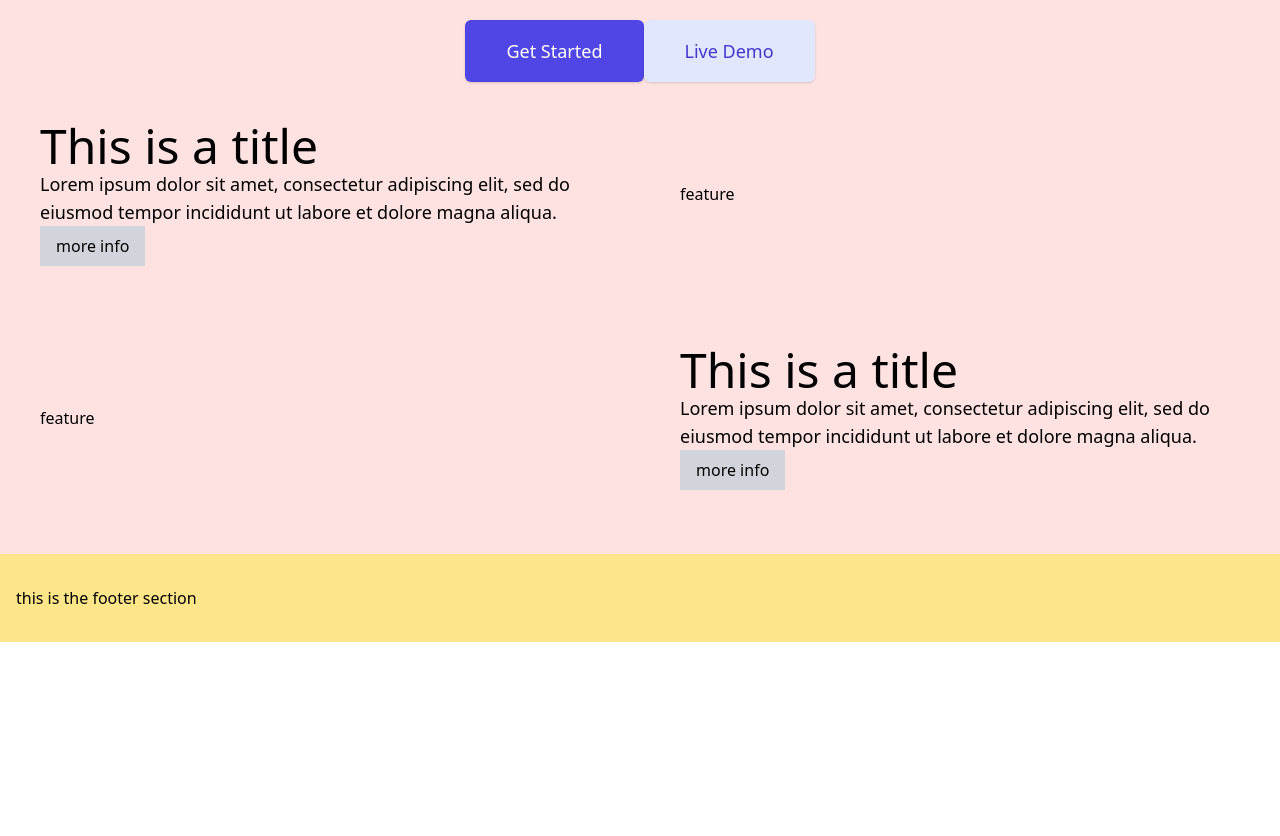
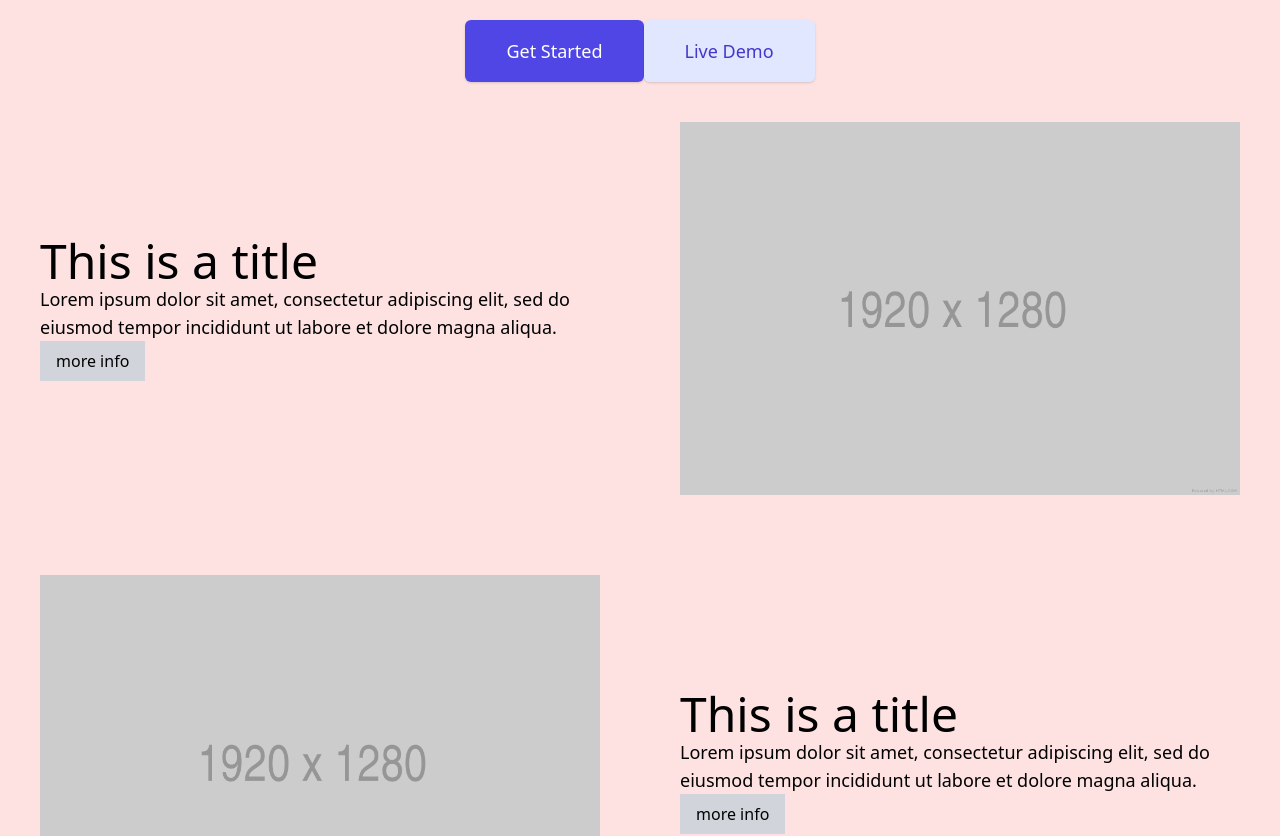
Before and after one commit to flrnd/next-easyweb, a Next.js app: page / in a window 1280 px wide. Shown: the part 340-1176 px from the top of the page. Before the commit the page ends 982 px from the top, so only its background shows below. Built offline with nearby package versions, Linux system fonts and the light colour scheme.

Commit message:
Refactor index to use new Media and Feature components

```diff
--- a/pages/index.tsx
+++ b/pages/index.tsx
@@ -2,6 +2,8 @@ import { NextSeo } from "next-seo";
 import Content from "../components/section/Content";
 import Feature from "../components/section/Feature";
 import Hero from "../components/section/Hero";
+import Media from "../components/section/Media";
+import placeholder from "../public/1920x1280.png";
 
 export const Index = (): JSX.Element => (
   <>
@@ -11,7 +13,16 @@ export const Index = (): JSX.Element => (
         valueProposition="Data to enrich your online business"
         valueDescription="Anim aute id magna aliqua ad ad non deserunt sunt. Qui irure qui lorem cupidatat commodo. Elit sunt amet fugiat veniam occaecat fugiat aliqua."
       />
-      <Feature media="feature">
+      <Feature
+        media={
+          <Media
+            source={placeholder}
+            height={1280}
+            width={1920}
+            alt="Placeholder image"
+          />
+        }
+      >
         <Content
           title="This is a title"
           description="Lorem ipsum dolor sit amet, consectetur adipiscing elit, sed do eiusmod tempor incididunt ut labore et dolore magna aliqua."
@@ -19,7 +30,17 @@ export const Index = (): JSX.Element => (
           buttonURL="/more_info"
         />
       </Feature>
-      <Feature isMediaLeft={true} media="feature">
+      <Feature
+        isMediaLeft={true}
+        media={
+          <Media
+            source={placeholder}
+            height={1280}
+            width={1920}
+            alt="Placeholder image"
+          />
+        }
+      >
         <Content
           title="This is a title"
           description="Lorem ipsum dolor sit amet, consectetur adipiscing elit, sed do eiusmod tempor incididunt ut labore et dolore magna aliqua."
```
